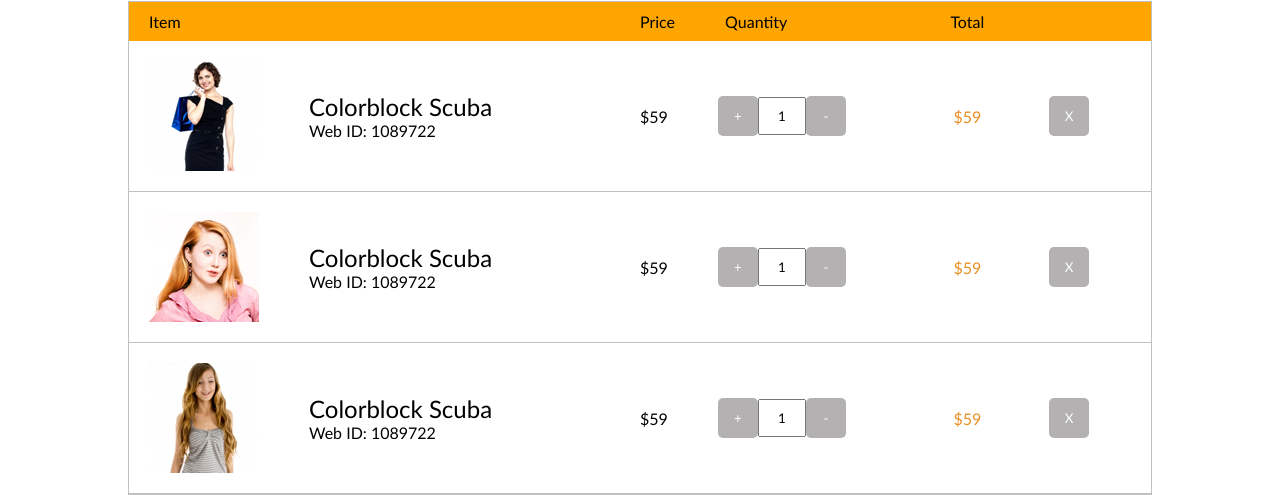
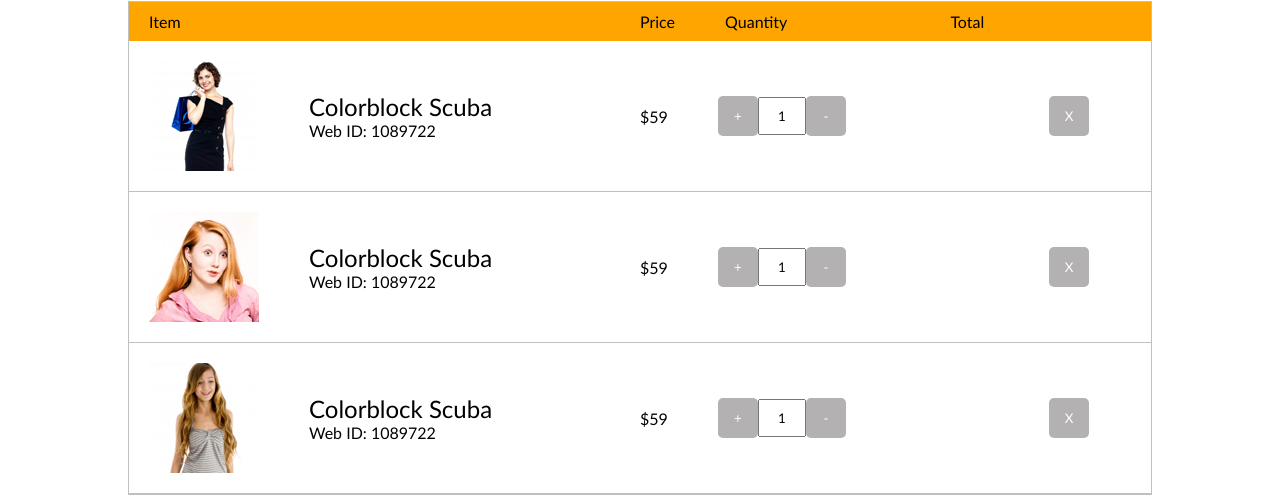
Before and after one commit to kemalkujovic/nitshop, a React (Create React App) app: page /cart in a window 1280 px wide. Shown: the part 223-718 px from the top of the page. Built offline with nearby package versions, Linux system fonts and the light colour scheme.

Commit message:
items product cart handlers

```diff
--- a/src/Templates/ItemsShop/ItemsProduct.jsx
+++ b/src/Templates/ItemsShop/ItemsProduct.jsx
@@ -8,31 +8,58 @@ import { Grid } from "@mui/material";
 import Text from "../../components/Text/Text";
 import PrimaryButton from "../../components/PrimeryButton/PrimeryButton";
 const ItemsProduct = () => {
-  const [counter, setCounter] = useState(1);
-
-  const articalData = [
+  const [products, setProducts] = useState([
     {
       imgSrc: artical1,
       name: "Colorblock Scuba",
       productId: "Web ID: 1089722",
       price: "$59",
-      total: "$59",
+      id: 1,
+      quantity: 1,
     },
     {
       imgSrc: artical2,
       name: "Colorblock Scuba",
       productId: "Web ID: 1089722",
       price: "$59",
-      total: "$59",
+      id: 2,
+      quantity: 1,
     },
     {
       imgSrc: artical3,
       name: "Colorblock Scuba",
       productId: "Web ID: 1089722",
       price: "$59",
-      total: "$59",
+      id: 3,
+      quantity: 1,
     },
-  ];
+  ]);
+
+  const handlerIncrament = (productId) => {
+    const updateProducts = products.map((product) => {
+      if (product.id === productId) {
+        return { ...product, quantity: product.quantity + 1 };
+      } else {
+        return product;
+      }
+    });
+    setProducts(updateProducts);
+  };
+  const handlerDecrement = (productId) => {
+    const updateProducts = products.map((product) => {
+      if (product.id === productId) {
+        return { ...product, quantity: product.quantity - 1 };
+      } else {
+        return product;
+      }
+    });
+    setProducts(updateProducts);
+  };
+  const removeHandler = (productId) => {
+    setProducts((prevItems) =>
+      prevItems.filter((product) => productId !== product.id)
+    );
+  };
 
   const styles = {
     mainDiv: {
@@ -63,7 +90,7 @@ const ItemsProduct = () => {
       backgroundColor: colors.lightGrayColor,
       width: "30px",
       height: "30px",
-      border: "0px",
+      border: "none",
       justifyContent: "center",
       color: colors.white,
     },
@@ -73,7 +100,6 @@ const ItemsProduct = () => {
       textAlign: "center",
     },
   };
-  const counterHandler = (e) => {};
   return (
     <SimplifiedDiv style={styles.mainDiv}>
       <Grid container direction="row" lg={12} style={styles.divHeader}>
@@ -91,11 +117,11 @@ const ItemsProduct = () => {
         </Grid>
       </Grid>
       <Grid container lg={12} item direction="column">
-        {articalData.map((data) => {
+        {products.map((data) => {
           return (
             <Grid
               style={styles.articleDiv}
-              key={data.name}
+              key={data.id}
               container
               item
               direction="row"
@@ -118,13 +144,18 @@ const ItemsProduct = () => {
               >
                 <Text style={styles.textItems}>{data.price}</Text>
                 <PrimaryButton
-                  onClick={(e) => counterHandler(e)}
+                  onClick={() => handlerIncrament(data.id)}
                   style={styles.styleButton}
                 >
                   +
                 </PrimaryButton>
-                <input style={styles.styleInput} value={1} />
-                <PrimaryButton style={styles.styleButton}>-</PrimaryButton>
+                <input style={styles.styleInput} value={data.quantity} />
+                <PrimaryButton
+                  style={styles.styleButton}
+                  onClick={() => handlerDecrement(data.id)}
+                >
+                  -
+                </PrimaryButton>
               </Grid>
               <Grid
                 lg={2}
@@ -139,7 +170,12 @@ const ItemsProduct = () => {
                 </Text>
               </Grid>
               <Grid display="flex" item alignItems="center">
-                <PrimaryButton style={styles.styleButton}>X</PrimaryButton>
+                <PrimaryButton
+                  onClick={() => removeHandler(data.id)}
+                  style={styles.styleButton}
+                >
+                  X
+                </PrimaryButton>
               </Grid>
             </Grid>
           );
```
